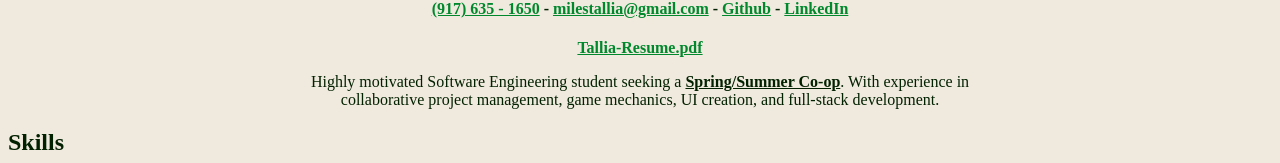
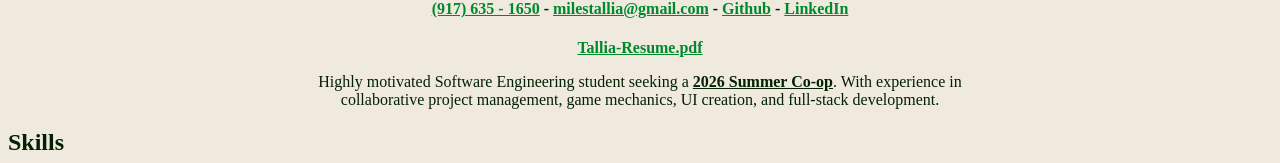
Before and after one commit to MilesTallia/milestallia.github.io, a plain HTML site: page index.html in a window 1280 px wide. Shown: the part 123-286 px from the top of the page. Drawn offline with Linux system fonts and the light colour scheme; a web font is replaced by a local one.

Commit message:
updated job search time

```diff
--- a/index.html
+++ b/index.html
@@ -16,7 +16,7 @@
             <h4 class="center"><a href="tel: 9176351650">(917) 635 - 1650</a>   -   <a href="mailto: milestallia@gmail.com">milestallia@gmail.com</a>   -   <a href="https://github.com/MilesTallia/">Github</a>    -   <a href="https://www.linkedin.com/in/miles-tallia/">LinkedIn</a></h4>
             <p class="center"><a href="assets\resume\Tallia Resume.pdf" download="Tallia-Resume" >Tallia-Resume.pdf</a></p>
             <p class="miniContent">
-                Highly motivated Software Engineering student seeking a <b style="text-decoration:underline">Spring/Summer Co-op</b>.
+                Highly motivated Software Engineering student seeking a <b style="text-decoration:underline">2026 Summer Co-op</b>.
                 With experience in collaborative project management, game mechanics, UI creation, and full-stack development.
             </p>
 
```
